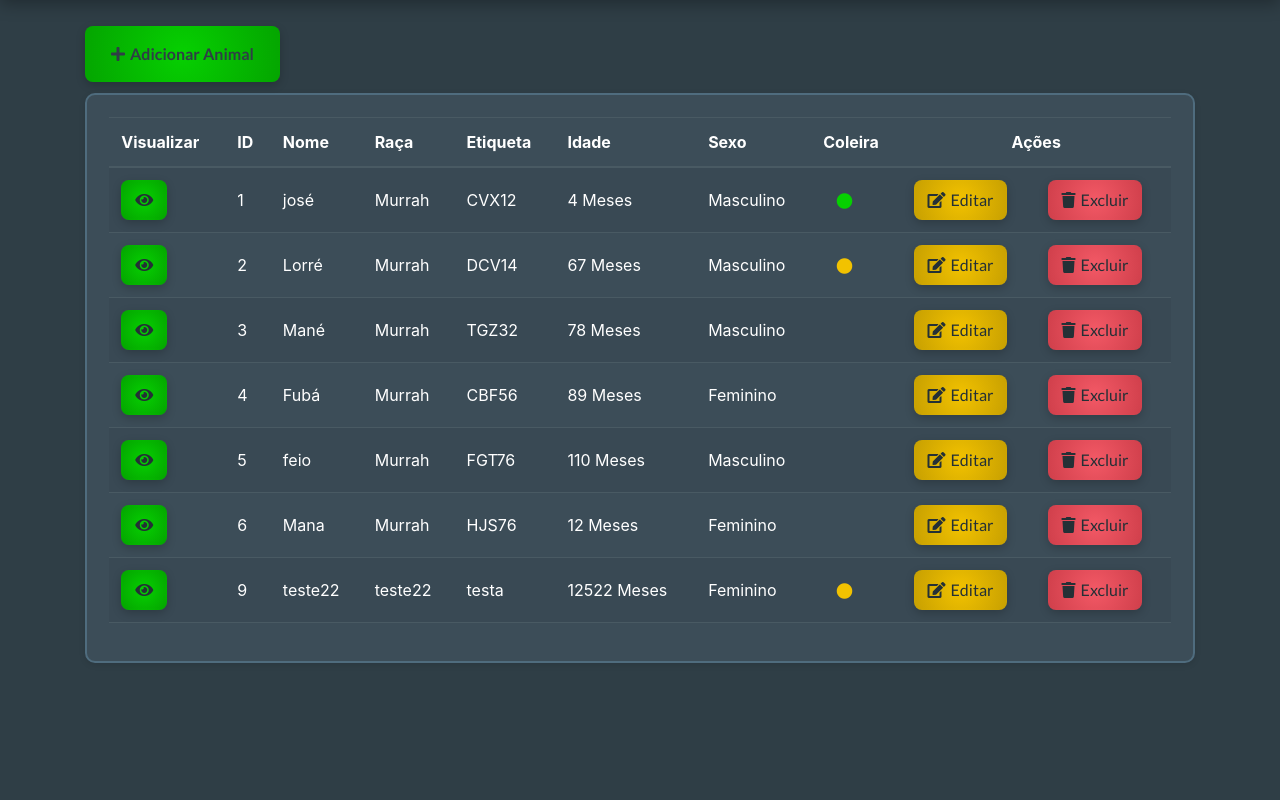
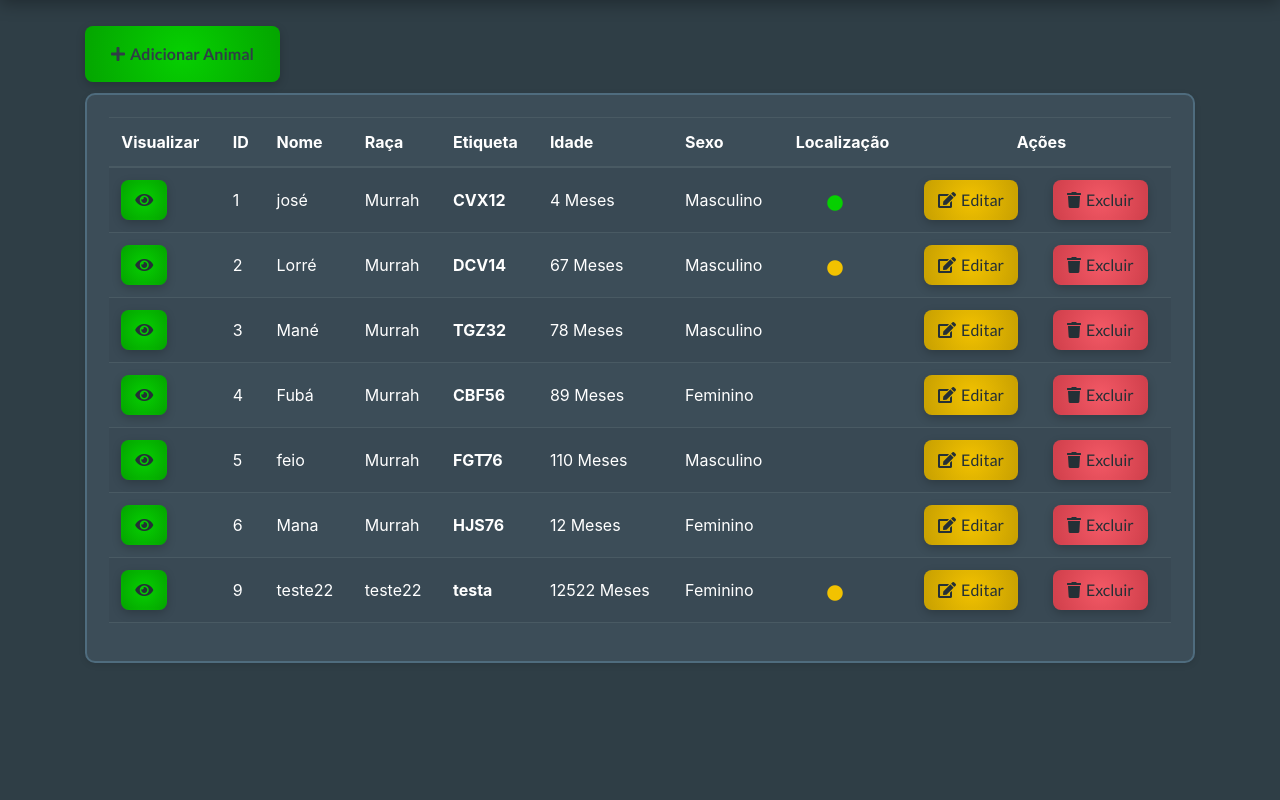
Before and after one commit to bubatag/crud-express, a Node server app: page /animais in a window 1280 px wide. Shown: the part 56-856 px from the top of the page. Run offline with Node 20, Linux system fonts and the light colour scheme; data comes from the database, SQL or seed files in the repository; some libraries are stand-ins or nearby versions.

Commit message:
fix: corrige position do botão de editar nas coleiras

```diff
--- a/views/animais.ejs
+++ b/views/animais.ejs
@@ -26,7 +26,7 @@ include('partials/navbar.ejs') %>
           <th scope="col">Etiqueta</th>
           <th scope="col">Idade</th>
           <th scope="col">Sexo</th>
-          <th scope="col">Coleira</th>
+          <th scope="col">Localização</th>
           <th scope="col" colspan="2" style="text-align: center">Ações</th>
         </tr>
       </thead>
@@ -45,24 +45,24 @@ include('partials/navbar.ejs') %>
           <td><%= animal.idbubalino %></td>
           <td><%= animal.nome %></td>
           <td><%= animal.raca %></td>
-          <td><%= animal.n_etiqueta %></td>
+          <td><strong><%= animal.n_etiqueta %></strong></td>
           <td><%= animal.idade %> Meses</td>
           <td><%= animal.sexo %></td>
           <td>
             <% if (animal.idcoleira == 1) { %>
             <i
               class="fa fa-circle"
-              style="margin-left: 20%; margin-top: 10%; color: #06d001"
+              style="margin-left: 30%; margin-top: 10%; color: #06d001"
             ></i>
             <%} else if (animal.idcoleira == 0) { %>
             <i
               class="fa fa-circle"
-              style="margin-left: 20%; margin-top: 10%; color: #d00801"
+              style="margin-left: 30%; margin-top: 10%; color: #d00801"
             ></i>
             <%} else if (animal.idcoleira == 2) { %>
             <i
               class="fa fa-circle"
-              style="margin-left: 20%; margin-top: 10%; color: #f2c200"
+              style="margin-left: 30%; margin-top: 10%; color: #f2c200"
             ></i>
             <%}%>
           </td>
@@ -211,9 +211,14 @@ include('partials/navbar.ejs') %>
     <div class="modal-content p-3">
       <div class="modal-header">
         <h5 class="modal-title">Detalhes do Animal</h5>
-        <button type="button" class="close" data-dismiss="modal">
-          <span aria-hidden="true">&times;</span>
-        </button>
+          <button
+            type="button"
+            class="close"
+            data-dismiss="modal"
+            aria-label="Close"
+          >
+            <span aria-hidden="true" id="x">&times;</span>
+          </button>
       </div>
       <div class="modal-body">
         <p><strong>Nome:</strong> <span id="modalNome"></span></p>
--- a/views/coleiras.ejs
+++ b/views/coleiras.ejs
@@ -32,7 +32,7 @@
           <td><%= coleira.coleira_localizacao %></td>
           <td><%= coleira.ip %></td>
           <td>
-            <button class="btn btn-warning" id="editar">
+            <button class="btn btn-warning" id="editar" style="margin-left: 40%;">
               <a
                 style="text-decoration: none; color: #243036"
                 href="/coleiras/editar/<%= coleira.idcoleira %>"
```
